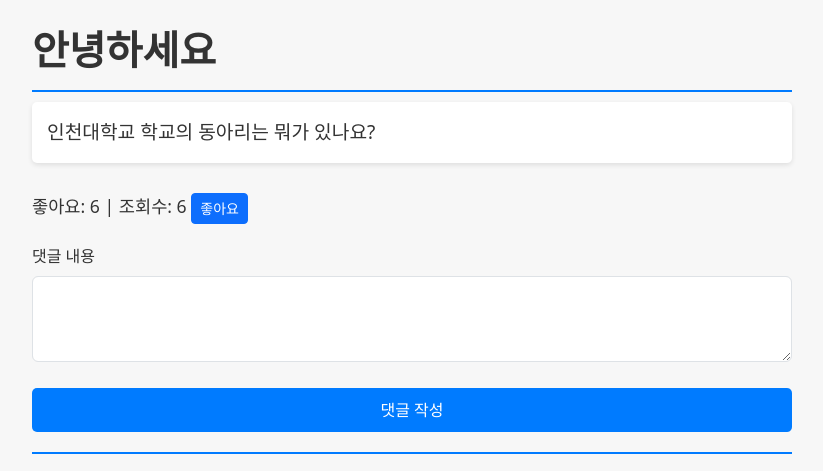
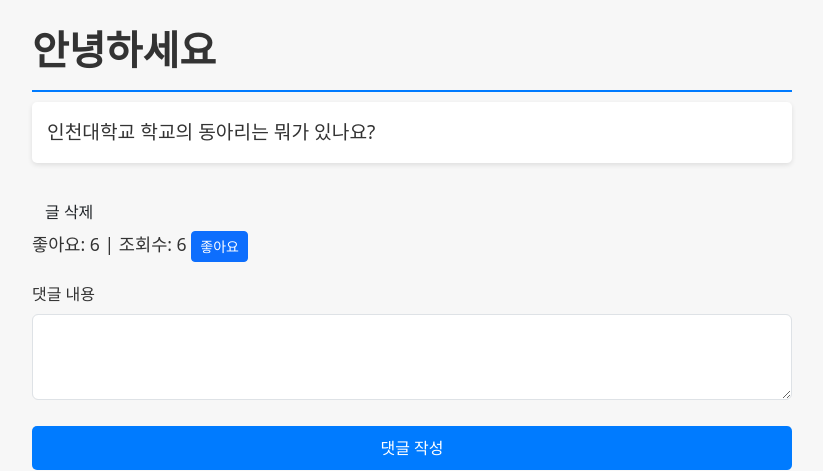
Before and after one commit to JJong-03/2024_2_Database, a Flask app: page /post/1 in a window 1280 px wide. Shown: the top 471 px of the page, without its empty margins (228-1051 px from the left). Run offline with Flask 3, Linux system fonts and the light colour scheme; data comes from the database, SQL or seed files in the repository; both versions use the stored data as it was after the commit.

Commit message:
add delete_post

```diff
--- a/app.py
+++ b/app.py
@@ -215,6 +215,20 @@
         print(str(e))
         return jsonify({'error': str(e)}), 500
 
+# 글 삭제
+@app.route('/delete/<int:post_id>', methods=['DELETE'])
+def delete_post(post_id):
+    conn = sqlite3.connect('board.db')
+    c = conn.cursor()
+
+    # 게시글 삭제
+    c.execute("DELETE FROM posts WHERE id = ?", (post_id,))
+    conn.commit()
+    conn.close()
+
+    return '', 204  # No Content 응답
+
+
 if __name__ == '__main__':
     init_db()
     app.run(debug=True)
--- a/templates/post.html
+++ b/templates/post.html
@@ -142,6 +142,9 @@
             <div class="post-content" id="content2">{{ post[2].replace('\\n', '<br>')|safe }}</div>
         </div>
 
+        <!-- 삭제 버튼 -->
+        <button class="btn btn-delete" id="deletePostButton">글 삭제</button>
+
         <!-- 좋아요 및 조회수 섹션 -->
         <div class="stats-section">
             <span id="likeCount">좋아요: 0</span> |
@@ -218,6 +221,23 @@
 
     <script src="https://cdn.jsdelivr.net/npm/bootstrap@5.3.0/dist/js/bootstrap.bundle.min.js"></script>
     <script>
+
+        // 게시글 삭제 버튼 클릭 이벤트
+        document.getElementById('deletePostButton').addEventListener('click', () => {
+            const confirmDelete = confirm("정말로 이 게시글을 삭제하시겠습니까?");
+            if (confirmDelete) {
+                fetch(`/delete/{{ post[0] }}`, { method: 'DELETE' })
+                    .then(response => {
+                        if (response.ok) {
+                            alert("게시글이 삭제되었습니다.");
+                            window.location.href = '/';
+                        } else {
+                            alert("게시글 삭제에 실패했습니다.");
+                        }
+                    });
+            }
+        });
+
         // 대댓글 폼 토글
         document.querySelectorAll('.reply-button').forEach(button => {
             button.addEventListener('click', function() {
```
Also changed, not shown: board.db.
